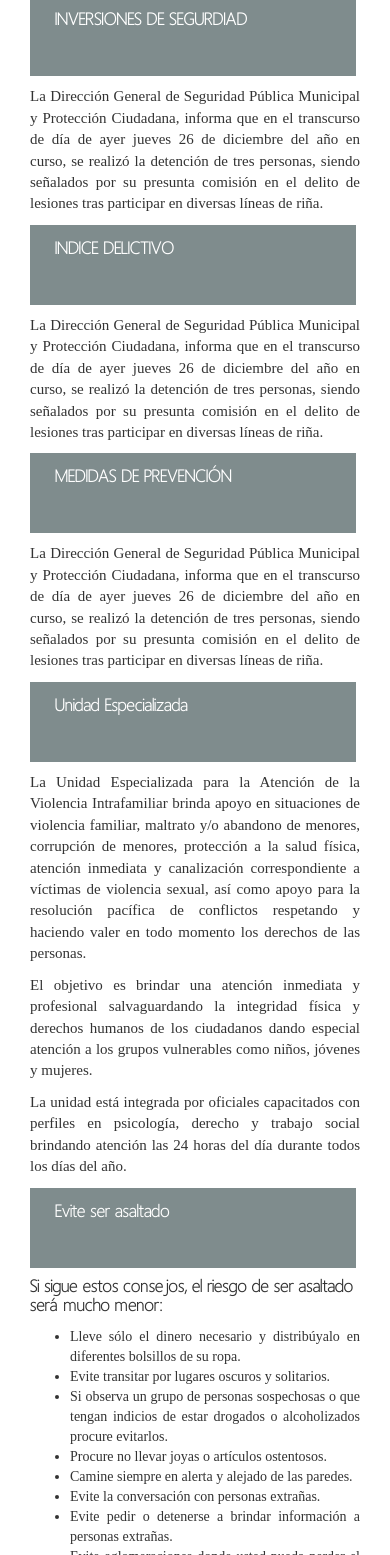
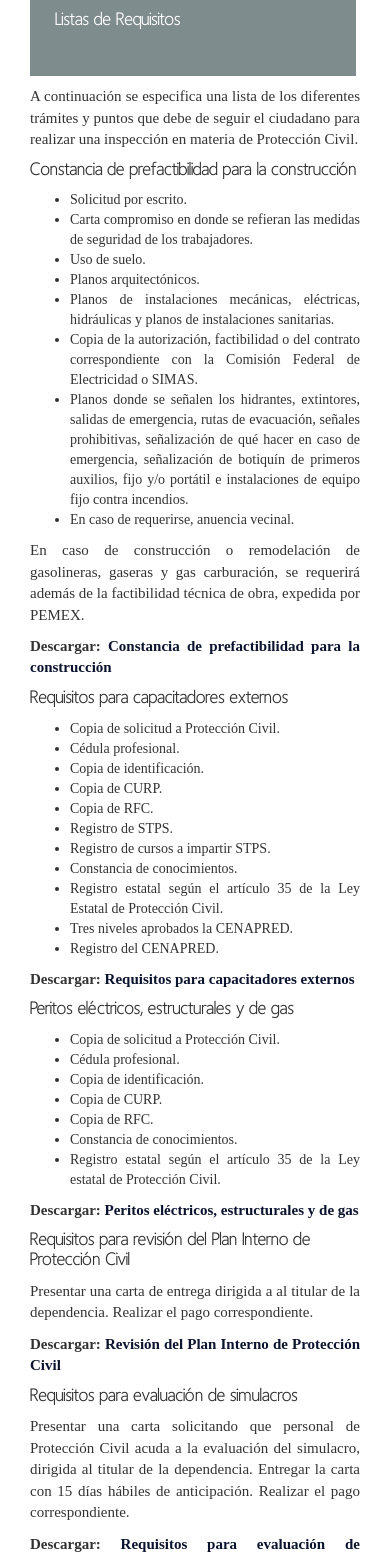
Before and after one commit to setupmx5432/setupmx5432.github.io, a plain HTML site: page autores/policia_torreon.html in a window 390 px wide. Shown: the part 445-2000 px from the top of the page. Drawn offline with Linux system fonts and the light colour scheme; files whose address does not match are found by name; a web font is replaced by a local one.

```diff
--- a/autores/policia_torreon.html
+++ b/autores/policia_torreon.html
@@ -32,7 +32,7 @@
   <meta name="author" content="Policia de Torreon">
   <link rel="shortcut icon" type="image/x-icon" href="../favicon.ico">
   <link rel="alternate" type="application/rss+xml" title="Dirección de Segurdiad Publica Municipal de Torreón" href="../rss.xml" />
-  <title>Dirección de Segurdiad Publica Municipal de Torreón | Publicaciones escritas por Policía Torreón</title>
+  <title>Dirección de Segurdiad Publica Municipal de Torreón | Publicaciones escritas por Policia Torreón</title>
   <!-- TWITTER BOOTSTRAP INICIA -->
 <link href="../css/bootstrap.css" rel="stylesheet">
 <link href="../css/navbar.css" rel="stylesheet">
@@ -111,69 +111,95 @@
 </div>
 <div class="row">
 <!-- CONTENIDO -->
-<h1>Publicaciones escritas por Policía Torreón</h1>
+<h1>Publicaciones escritas por Policia Torreón</h1>
 <div class='col-sm-12'>
 <div class='col-sm-4'>
-<a href="../comunicados/inversiones-seguridad.html" ><h5 class='encabezado'>INVERSIONES DE SEGURDIAD</h5></a>
+<a href="../proteccioncivilybomberos/requisitoseventomasivo.html" ><h5 class='encabezado'>Listas de Requisitos</h5></a>
 
-<p>La Dirección General de Seguridad Pública Municipal y Protección Ciudadana, informa que en el transcurso de día de ayer jueves 26 de diciembre del año en curso, se realizó la detención de tres personas, siendo señalados por su presunta comisión en el delito de lesiones tras participar en diversas líneas de riña.</p>
+<p>A continuación se especifica una lista de los diferentes trámites y puntos que debe de seguir el ciudadano para realizar una inspección en materia de Protección Civil.</p>
+
+<h4 id="constancia-de-prefactibilidad-para-la-construccin">Constancia de prefactibilidad para la construcción</h4>
+
+<ul>
+  <li>Solicitud por escrito.</li>
+  <li>Carta compromiso en donde se refieran las medidas de seguridad de los trabajadores.</li>
+  <li>Uso de suelo.</li>
+  <li>Planos arquitectónicos.</li>
+  <li>Planos de instalaciones mecánicas, eléctricas, hidráulicas y planos de instalaciones sanitarias.</li>
+  <li>Copia de la autorización, factibilidad o del contrato correspondiente con la Comisión Federal de Electricidad o SIMAS.</li>
+  <li>Planos donde se señalen los hidrantes, extintores, salidas de emergencia, rutas de evacuación, señales prohibitivas, señalización de qué hacer en caso de emergencia, señalización de botiquín de primeros auxilios, fijo y/o portátil e instalaciones de equipo fijo contra incendios.</li>
+  <li>En caso de requerirse, anuencia vecinal.</li>
+</ul>
+
+<p>En caso de construcción o remodelación de gasolineras, gaseras y gas carburación, se requerirá además de la factibilidad técnica de obra, expedida por PEMEX.</p>
+
+<p><strong>Descargar:</strong>  <a href="../reglamento.pdf">Constancia de prefactibilidad para la construcción</a></p>
+
+<h4 id="requisitos-para-capacitadores-externos">Requisitos para capacitadores externos</h4>
+
+<ul>
+  <li>Copia de solicitud a Protección Civil.</li>
+  <li>Cédula profesional.</li>
+  <li>Copia de identificación.</li>
+  <li>Copia de CURP.</li>
+  <li>Copia de RFC.</li>
+  <li>Registro de STPS.</li>
+  <li>Registro de cursos a impartir STPS.</li>
+  <li>Constancia de conocimientos.</li>
+  <li>Registro estatal según el artículo 35 de la Ley Estatal de Protección Civil.</li>
+  <li>Tres niveles aprobados la CENAPRED.</li>
+  <li>Registro del CENAPRED.</li>
+</ul>
+
+<p><strong>Descargar:</strong>  <a href="../reglamento.pdf">Requisitos para capacitadores externos</a></p>
+
+<h4 id="peritos-elctricos-estructurales-y-de-gas">Peritos eléctricos, estructurales y de gas</h4>
+<ul>
+  <li>Copia de solicitud a Protección Civil.</li>
+  <li>Cédula profesional.</li>
+  <li>Copia de identificación.</li>
+  <li>Copia de CURP.</li>
+  <li>Copia de RFC.</li>
+  <li>Constancia de conocimientos.</li>
+  <li>Registro estatal según el artículo 35 de la Ley estatal de Protección Civil.</li>
+</ul>
+
+<p><strong>Descargar:</strong>  <a href="../reglamento.pdf">Peritos eléctricos, estructurales y de gas</a></p>
+
+<h4 id="requisitos-para-revisin-del-plan-interno-de-proteccin-civil">Requisitos para revisión del Plan Interno de Protección Civil</h4>
+
+<p>Presentar una carta de entrega dirigida a al titular de la dependencia. Realizar el pago correspondiente.</p>
+
+<p><strong>Descargar:</strong>  <a href="../reglamento.pdf">Revisión del Plan Interno de Protección Civil</a></p>
+
+<h4 id="requisitos-para-evaluacin-de-simulacros">Requisitos para evaluación de simulacros</h4>
+
+<p>Presentar una carta solicitando que personal de Protección Civil acuda a la evaluación del simulacro, dirigida al titular de la dependencia. Entregar la carta con 15 días hábiles de anticipación. Realizar el pago correspondiente.</p>
+
+<p><strong>Descargar:</strong>  <a href="../reglamento.pdf">Requisitos para evaluación de simulacros</a></p>
+
+<h4 id="requisitos-para-inspecciones">Requisitos para inspecciones</h4>
+
+<p>Presentar una carta solicitando la inspección, dirigida al titular de la dependencia. Realizar el pago correspondiente.</p>
+
+<p><strong>Descargar:</strong>  <a href="../reglamento.pdf">Requisitos para inspecciones</a></p>
 
 </div></div>
 <div class='col-sm-12'>
 <div class='col-sm-4'>
-<a href="../comunicados/indice-delictivo.html" ><h5 class='encabezado'>INDICE DELICTIVO</h5></a>
+<a href="../comunicados/2014-01-07-oficial-adame.html" ><h5 class='encabezado'>PERSONAL DE LA POLICÍA DE TORREÓN LAMENTA FALLECIMIENTO DE LA OFICIAL ADAME</h5></a>
 
-<p>La Dirección General de Seguridad Pública Municipal y Protección Ciudadana, informa que en el transcurso de día de ayer jueves 26 de diciembre del año en curso, se realizó la detención de tres personas, siendo señalados por su presunta comisión en el delito de lesiones tras participar en diversas líneas de riña.</p>
+<p>La Dirección General de Seguridad Pública y Protección Ciudadana informa sobre el fallecimiento de una agente adscrita a esta corporación, durante los hechos perpetrados por sujetos desconocidos la noche de este lunes 06 de enero del año en curso; en una acción cobarde y ventajosa cuando ésta se encontraba al interior de su vivienda.</p>
+
+<p>Tras el llamado de auxilio, personal de esta corporación, acudió al lugar de los hechos, donde se estableció la probable participación de tres sujetos, quienes luego de discutir con la elemento, dispararon en su contra, para posteriormente tomar diversos objetos de valor de la vivienda y escapar.</p>
+
+<p>La oficial Adame, quien se desempeñó con alto valor y gran sentido de responsabilidad en diversas áreas operativas, recibió una lesión que provocó su deceso, cuando recibía atención médica en un hospital de la localidad.</p>
+
+<p>La presidencia municipal, a través de esta dependencia, giró instrucciones para brindar todo el apoyo a los familiares de la compañera acaecida y hacer todo lo necesario para tratar de aminorar los efectos provocados por tan lamentable pérdida.</p>
+
+<p>Ante estos hechos, la Policía de Torreón, reprueba enérgicamente lo ocurrido, y pondrá todo su empeño para colaborar con las autoridades correspondientes, quienes iniciaron las investigaciones pertinentes que permitan  para esclarecer los hechos y castigar a los responsables. </p>
 
 </div></div>
-<div class='col-sm-12'>
-<div class='col-sm-4'>
-<a href="../comunicados/medidas-prevencion.html" ><h5 class='encabezado'>MEDIDAS DE PREVENCIÓN</h5></a>
-
-<p>La Dirección General de Seguridad Pública Municipal y Protección Ciudadana, informa que en el transcurso de día de ayer jueves 26 de diciembre del año en curso, se realizó la detención de tres personas, siendo señalados por su presunta comisión en el delito de lesiones tras participar en diversas líneas de riña.</p>
-
-</div></div>
-<div class='col-sm-12'>
-<div class='col-sm-4'>
-<a href="../unidadespecializada/uespecial.html" ><h5 class='encabezado'>Unidad Especializada</h5></a>
-
-<p>La Unidad Especializada para la Atención de la Violencia Intrafamiliar brinda apoyo en situaciones de violencia familiar, maltrato y/o abandono de menores, corrupción de menores, protección a la salud física, atención inmediata y canalización correspondiente a víctimas de violencia sexual, así como apoyo para la resolución pacífica de conflictos respetando y haciendo valer en todo momento los derechos de las personas. </p>
-
-<p>El objetivo es brindar una atención inmediata y profesional salvaguardando la integridad física y derechos humanos de los ciudadanos dando especial atención a los grupos vulnerables como niños, jóvenes y mujeres. </p>
-
-<p>La unidad está integrada por oficiales capacitados con perfiles en psicología, derecho y trabajo social brindando atención las 24 horas del día durante todos los días del año.</p>
-
-</div></div>
-<div class='col-sm-12'>
-<div class='col-sm-4'>
-<a href="../prevenciondeldelito/eviteserasaltado.html" ><h5 class='encabezado'>Evite ser asaltado</h5></a>
-
-<h4 id="si-sigue-estos-consejos-el-riesgo-de-ser-asaltado-ser-mucho-menor">Si sigue estos consejos, el riesgo de ser asaltado será mucho menor:</h4>
-<ul>
-  <li>Lleve sólo el dinero necesario y distribúyalo en diferentes bolsillos de su ropa.</li>
-  <li>Evite transitar por lugares oscuros y solitarios.</li>
-  <li>Si observa un grupo de personas sospechosas o que tengan indicios de estar drogados o alcoholizados procure evitarlos.</li>
-  <li>Procure no llevar joyas o artículos ostentosos.</li>
-  <li>Camine siempre en alerta y alejado de las paredes.</li>
-  <li>Evite la conversación con personas extrañas.</li>
-  <li>Evite pedir o detenerse a brindar información a personas extrañas.</li>
-  <li>Evite aglomeraciones donde usted pueda perder el sentido de alerta como por ejemplo el detenerse a observar un tipo de juego de azar.</li>
-  <li>Procure dejar tarjetas de crédito e identificaciones en casa cuando no vaya a utilizarlos.</li>
-  <li>Cuando utilice el cajero automático procure hacerlo acompañado y de día.</li>
-  <li>Al abordar un taxi procure memorizar las placas o algún número de identificación.</li>
-  <li>Si es víctima de un asalto, no aponga resistencia, observe al agresor de manera discreta y levante posteriormente su denuncia.</li>
-</ul>
-
-
-</div></div>
-<ul class="pagination">
-  <li class="active"><a href="#">1 <span class="sr-only">(current)</span></a></li>
-  <li><a href="policia_torreon-2.html">2</a></li>
-  <li><a href="policia_torreon-3.html">3</a></li>
-  <li><a href="policia_torreon-4.html">4</a></li>
-  <li><a href="policia_torreon-5.html">5</a></li>
-  <li><a href="policia_torreon-2.html">&raquo;</a></li>
-</ul>
   </div>
 <div class="row metro">
 <div class="col-sm-8">
--- a/rss.xml
+++ b/rss.xml
@@ -1,8 +1,8 @@
 <?xml version="1.0" encoding="UTF-8"?>
-<rss xmlns:itunes="http://www.itunes.com/dtds/podcast-1.0.dtd"
-  xmlns:content="http://purl.org/rss/1.0/modules/content/"
+<rss xmlns:content="http://purl.org/rss/1.0/modules/content/"
+  xmlns:trackback="http://madskills.com/public/xml/rss/module/trackback/"
   version="2.0"
-  xmlns:trackback="http://madskills.com/public/xml/rss/module/trackback/"
+  xmlns:itunes="http://www.itunes.com/dtds/podcast-1.0.dtd"
   xmlns:dc="http://purl.org/dc/elements/1.1/">
   <channel>
     <title>Dirección de Segurdiad Publica Municipal de Torreón</title>
```
